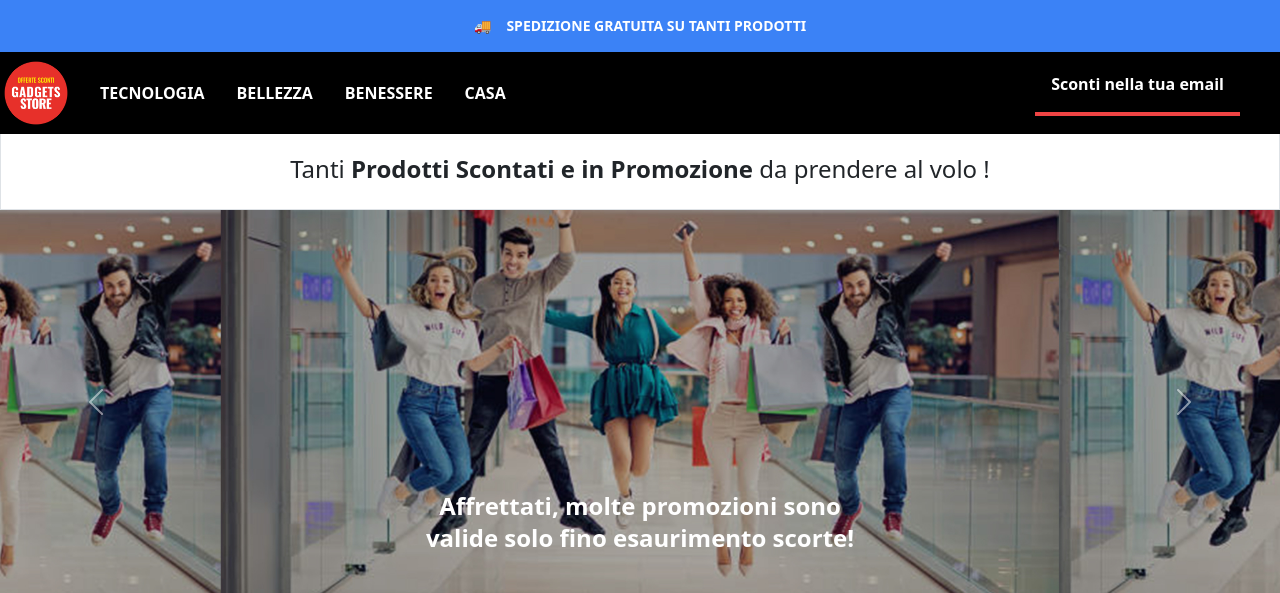
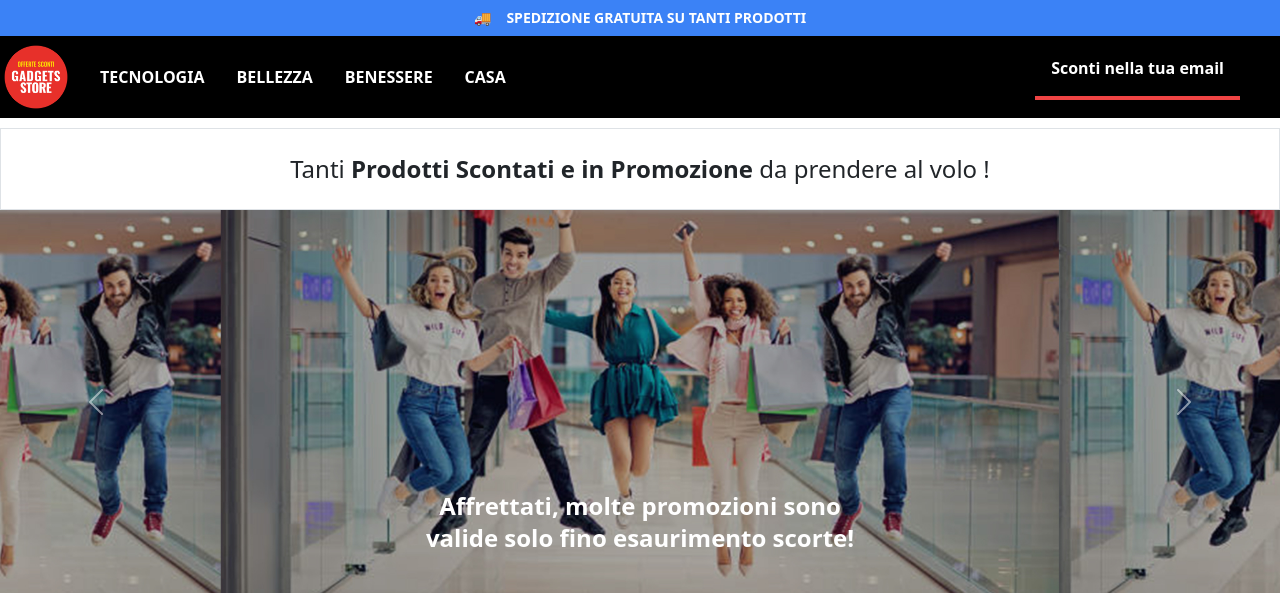
Before and after one commit to agileontheweb/gadgets-store.best, a PHP site: page /index.php in a window 1280 px wide. Shown: the top 593 px of the page. Run offline with PHP 8.4, Linux system fonts and the light colour scheme; some libraries are stand-ins or nearby versions.

Commit message:
Change height navbar

```diff
--- a/shared/navbar.php
+++ b/shared/navbar.php
@@ -6,7 +6,7 @@
 </div>
 
 <div class="<?php fixedNavbar();?> left-0 right-0 mb-0 border-0 rounded-0 bg-black z-20">
-	<div class="uppercase font-bold <?php echo colorBarTop(); ?> py-3 text-center text-white text-xs sm:text-sm <?php hideBarCounter(); ?>">
+	<div class="uppercase font-bold <?php echo colorBarTop(); ?> py-2 text-center text-white text-xs sm:text-sm <?php hideBarCounter(); ?>">
 		<?php messageTop(); ?>
 	</div>
 
```
